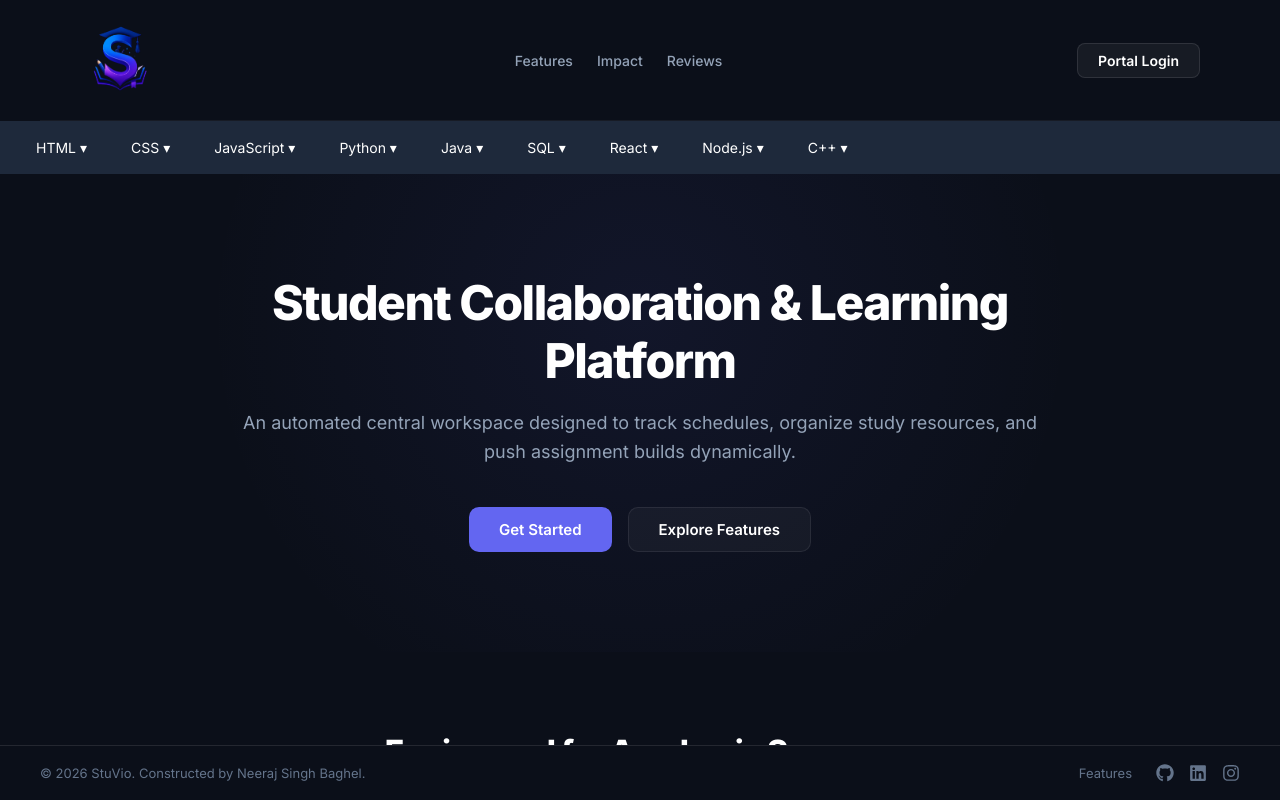
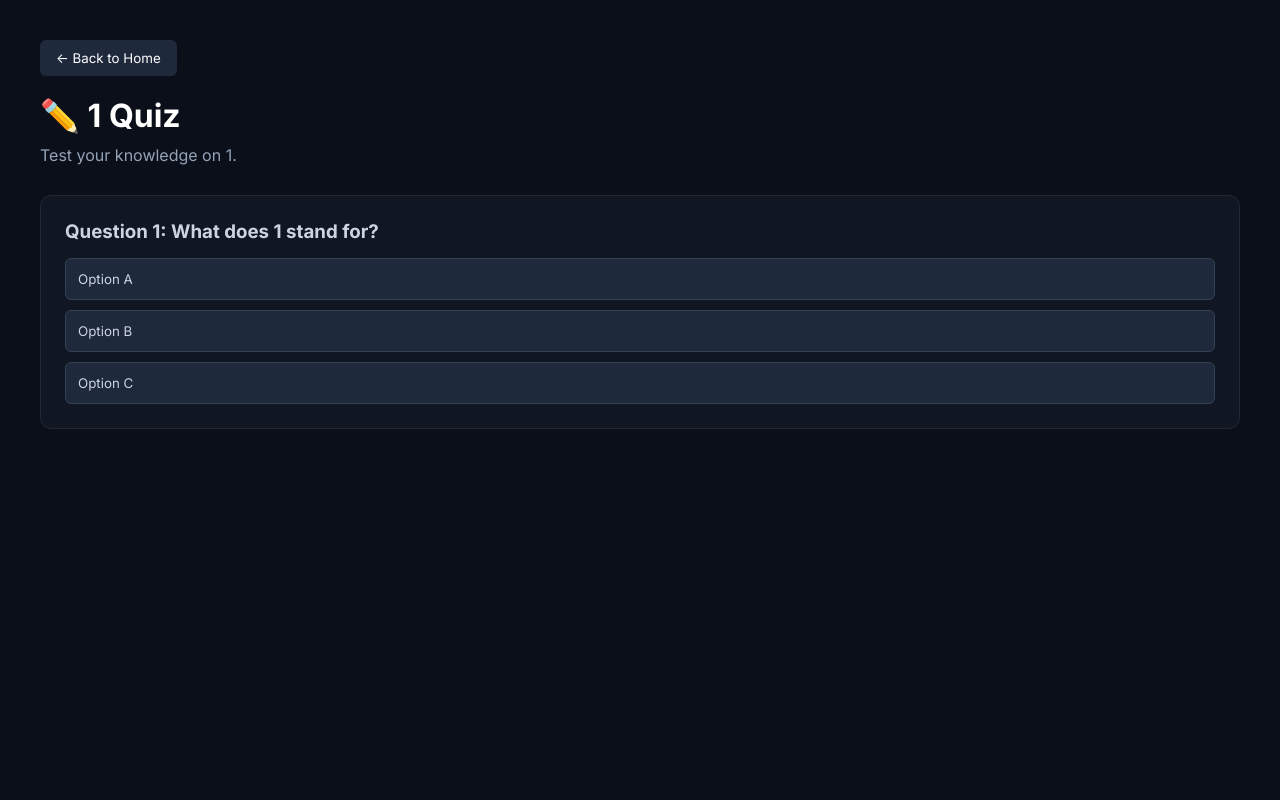
Before and after one commit to itsneeraj065/StuVio-Project, a React (Vite) app in the folder frontend/: page /quiz/1 in a window 1280 px wide. Before the commit this address led to /. Shown: the top 800 px of the page. Built offline with nearby package versions, Linux system fonts and the light colour scheme.

Commit message:
added pages redirected to the html, ccss , etc

```diff
--- a/frontend/src/App.jsx
+++ b/frontend/src/App.jsx
@@ -6,6 +6,9 @@ import Sidebar from "./components/Sidebar";
 
 // Pages
 import LandingPage from "./pages/LandingPage";
+import LearnPage from './pages/LearnPage';
+import PracticePage from './pages/PracticePage';
+import QuizPage from './pages/QuizPage';
 import LoginPage from "./pages/LoginPage";
 import DashboardPage from "./pages/DashboardPage";
 import MyCoursesPage from "./pages/MyCoursesPage";
@@ -38,6 +41,9 @@ function App() {
       <Routes>
         {/* Public Landing & Login Pages */}
         <Route path="/" element={<LandingPage />} />
+        <Route path="/learn/:language" element={<LearnPage />} />
+        <Route path="/practice/:language" element={<PracticePage />} />
+        <Route path="/quiz/:language" element={<QuizPage />} />
         <Route path="/login" element={<LoginPage />} />
 
         {/* Protected Student Portal Section (Note the "/*" wildcard added here) */}
--- /dev/null
+++ b/frontend/src/pages/LearnPage.jsx
@@ -0,0 +1,37 @@
+import React from 'react';
+import { useParams, useNavigate } from 'react-router-dom';
+
+const LearnPage = () => {
+  const { language } = useParams(); // Gets 'html', 'css', 'javascript', etc. from the URL
+  const navigate = useNavigate();
+
+  return (
+    <div style={styles.container}>
+      <button onClick={() => navigate('/')} style={styles.backBtn}>
+        ← Back to Home
+      </button>
+
+      <h1 style={styles.heading}>📖 Learn {language?.toUpperCase()}</h1>
+      <p style={styles.subtext}>
+        Welcome to the complete guide for mastering {language}.
+      </p>
+
+      <div style={styles.card}>
+        <h2>Introduction to {language?.toUpperCase()}</h2>
+        <p>
+         launching soon {language}.
+        </p>
+      </div>
+    </div>
+  );
+};
+
+const styles = {
+  container: { backgroundColor: '#0b0f19', color: '#cbd5e1', minHeight: '100vh', padding: '40px' },
+  backBtn: { backgroundColor: '#1e293b', color: '#fff', border: 'none', padding: '10px 16px', borderRadius: '6px', cursor: 'pointer', marginBottom: '20px' },
+  heading: { fontSize: '32px', color: '#ffffff', marginBottom: '10px' },
+  subtext: { color: '#94a3b8', marginBottom: '30px' },
+  card: { backgroundColor: 'rgba(30, 41, 59, 0.3)', border: '1px solid rgba(255, 255, 255, 0.08)', borderRadius: '12px', padding: '24px' }
+};
+
+export default LearnPage;
--- /dev/null
+++ b/frontend/src/pages/PracticePage.jsx
@@ -0,0 +1,44 @@
+import React from 'react';
+import { useParams, useNavigate } from 'react-router-dom';
+
+const PracticePage = () => {
+  const { language } = useParams();
+  const navigate = useNavigate();
+
+  return (
+    <div style={styles.container}>
+      <button onClick={() => navigate('/')} style={styles.backBtn}>
+        ← Back to Home
+      </button>
+
+      <h1 style={styles.heading}>💻 Practice {language?.toUpperCase()}</h1>
+      <p style={styles.subtext}>
+        Solve hands-on coding challenges for {language}.
+      </p>
+
+      <div style={styles.card}>
+        <h2>Exercise 1: {language?.toUpperCase()} Basics</h2>
+        <p>Try writing code to complete the given task below:</p>
+        <textarea
+          style={styles.editor}
+          placeholder={`Write your ${language?.toUpperCase()} code here...`}
+          rows={6}
+        />
+        <br />
+        <button style={styles.submitBtn}>Submit Solution</button>
+      </div>
+    </div>
+  );
+};
+
+const styles = {
+  container: { backgroundColor: '#0b0f19', color: '#cbd5e1', minHeight: '100vh', padding: '40px' },
+  backBtn: { backgroundColor: '#1e293b', color: '#fff', border: 'none', padding: '10px 16px', borderRadius: '6px', cursor: 'pointer', marginBottom: '20px' },
+  heading: { fontSize: '32px', color: '#ffffff', marginBottom: '10px' },
+  subtext: { color: '#94a3b8', marginBottom: '30px' },
+  card: { backgroundColor: 'rgba(30, 41, 59, 0.3)', border: '1px solid rgba(255, 255, 255, 0.08)', borderRadius: '12px', padding: '24px' },
+  editor: { width: '100%', backgroundColor: '#1e293b', color: '#cbd5e1', border: '1px solid #334155', borderRadius: '8px', padding: '12px', marginTop: '10px' },
+  submitBtn: { backgroundColor: '#6366f1', color: '#fff', border: 'none', padding: '10px 20px', borderRadius: '6px', cursor: 'pointer', marginTop: '15px' }
+};
+
+export default PracticePage;
--- /dev/null
+++ b/frontend/src/pages/QuizPage.jsx
@@ -0,0 +1,39 @@
+import React from 'react';
+import { useParams, useNavigate } from 'react-router-dom';
+
+const QuizPage = () => {
+  const { language } = useParams();
+  const navigate = useNavigate();
+
+  return (
+    <div style={styles.container}>
+      <button onClick={() => navigate('/')} style={styles.backBtn}>
+        ← Back to Home
+      </button>
+
+      <h1 style={styles.heading}>✏️ {language?.toUpperCase()} Quiz</h1>
+      <p style={styles.subtext}>Test your knowledge on {language}.</p>
+
+      <div style={styles.card}>
+        <h3>Question 1: What does {language?.toUpperCase()} stand for?</h3>
+        <div style={styles.options}>
+          <button style={styles.optionBtn}>Option A</button>
+          <button style={styles.optionBtn}>Option B</button>
+          <button style={styles.optionBtn}>Option C</button>
+        </div>
+      </div>
+    </div>
+  );
+};
+
+const styles = {
+  container: { backgroundColor: '#0b0f19', color: '#cbd5e1', minHeight: '100vh', padding: '40px' },
+  backBtn: { backgroundColor: '#1e293b', color: '#fff', border: 'none', padding: '10px 16px', borderRadius: '6px', cursor: 'pointer', marginBottom: '20px' },
+  heading: { fontSize: '32px', color: '#ffffff', marginBottom: '10px' },
+  subtext: { color: '#94a3b8', marginBottom: '30px' },
+  card: { backgroundColor: 'rgba(30, 41, 59, 0.3)', border: '1px solid rgba(255, 255, 255, 0.08)', borderRadius: '12px', padding: '24px' },
+  options: { display: 'flex', flexDirection: 'column', gap: '10px', marginTop: '15px' },
+  optionBtn: { backgroundColor: '#1e293b', color: '#cbd5e1', border: '1px solid #334155', padding: '12px', borderRadius: '6px', textAlign: 'left', cursor: 'pointer' }
+};
+
+export default QuizPage;
```
